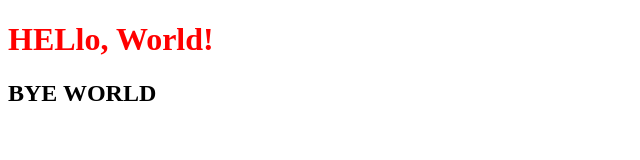
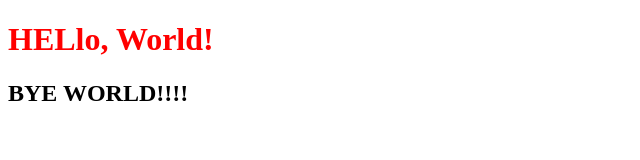
Before and after one commit to igakim/igakim.github.io, a plain HTML site: page index.html in a window 1280 px wide. Shown: the full height of the page, 0-640 px from the left. Drawn offline with Linux system fonts and the light colour scheme.

Commit message:
fix: index.html 2

```diff
--- a/index.html
+++ b/index.html
@@ -8,7 +8,7 @@
   <body>
     <div class="hello">
       <h1>HELlo, World!</h1>
-      <h2>BYE WORLD</h2>
+      <h2>BYE WORLD!!!!</h2>
     </div>
   </body>
 </html>
```
